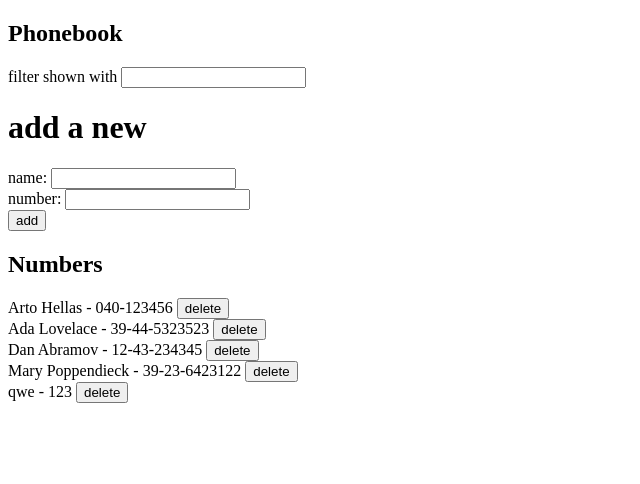
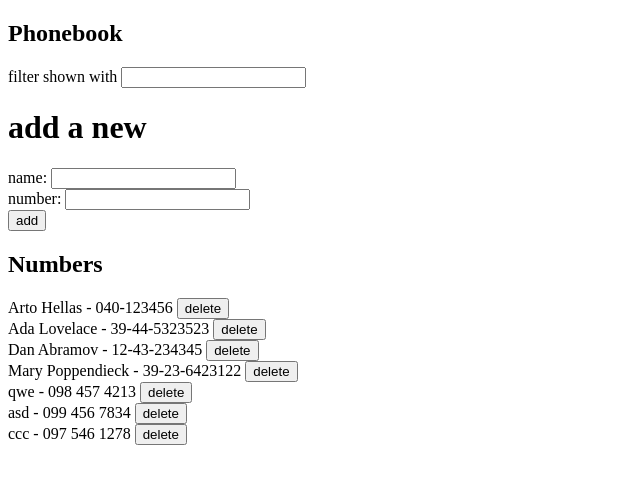
Before and after one commit to NenoPr/FullStackOpen-Submissions, a React (Vite) app in the folder part2/part2b_app/: page / in a window 1280 px wide. Shown: the top 484 px of the page, without its empty margins (0-640 px from the left). Built offline with nearby package versions, Linux system fonts and the light colour scheme; data requests are answered from the project's data file.

Commit message:
Exercise 2.15

```diff
--- a/part2/part2b_app/db.json
+++ b/part2/part2b_app/db.json
@@ -22,8 +22,18 @@
     },
     {
       "name": "qwe",
-      "number": "123",
+      "number": "098 457 4213",
       "id": "AoebioeBdik"
+    },
+    {
+      "name": "asd",
+      "number": "099 456 7834",
+      "id": "yKkr2Vyaw-8"
+    },
+    {
+      "name": "ccc",
+      "number": "097 546 1278",
+      "id": "tFQ7KeIR_0M"
     }
   ],
   "$schema": "./node_modules/json-server/schema.json"
--- a/part2/part2b_app/src/App.jsx
+++ b/part2/part2b_app/src/App.jsx
@@ -23,17 +23,31 @@ const App = () => {
 
   const handleAddPerson = (event) => {
     event.preventDefault();
-    const checkDuplicate = persons.some((person) => person.name === newName);
+    // const checkDuplicateName = persons.some(
+    //   (person) => person.name === newName,
+    // );
+    const existingPerson = persons.find((person) => person.name === newName);
 
-    if (checkDuplicate) {
-      alert(`${newName} is already added to phonebook`);
+    if (existingPerson) {
+      if (existingPerson.number !== newNumber) {
+        if (
+          window.confirm(
+            `${existingPerson.name} is already in the phonebook, replace the old number with a new one?`,
+          )
+        ) {
+          handleUpdatePerson(existingPerson);
+          setNewName("");
+          setNewNumber("");
+        }
+      } else {
+        alert(`${newName} is already added to phonebook`);
+      }
       return;
     }
 
     const newPerson = {
       name: newName,
       number: newNumber,
-      id: persons.length,
     };
 
     personsService
@@ -54,9 +68,28 @@ const App = () => {
     if (window.confirm(`Delete ${person.name}`)) {
       personsService.remove(person.id).then((response) => {
         console.log(response);
-        setPersons(persons.filter((person) => person.id !== response.id));
+        setPersons((prevPersons) =>
+          prevPersons.filter((item) => item.id !== person.id),
+        );
       });
     }
+  };
+
+  const handleUpdatePerson = (existingPerson) => {
+    const updatedPerson = {
+      ...existingPerson,
+      number: newNumber,
+    };
+
+    personsService
+      .update(existingPerson.id, updatedPerson)
+      .then((returnedPerson) => {
+        setPersons((prevPersons) =>
+          prevPersons.map((person) =>
+            person.id === returnedPerson.id ? returnedPerson : person,
+          ),
+        );
+      });
   };
 
   const PersonsFilter =
--- a/part2/part2b_app/src/services/persons.js
+++ b/part2/part2b_app/src/services/persons.js
@@ -16,4 +16,14 @@ const remove = (id) => {
   return request.then((response) => response.data);
 };
 
-export default { getAll: getAll, create: create, remove: remove };
+const update = (id, newObject) => {
+  const request = axios.put(`${baseUrl}/${id}`, newObject);
+  return request.then((response) => response.data);
+};
+
+export default {
+  getAll: getAll,
+  create: create,
+  remove: remove,
+  update: update,
+};
```
